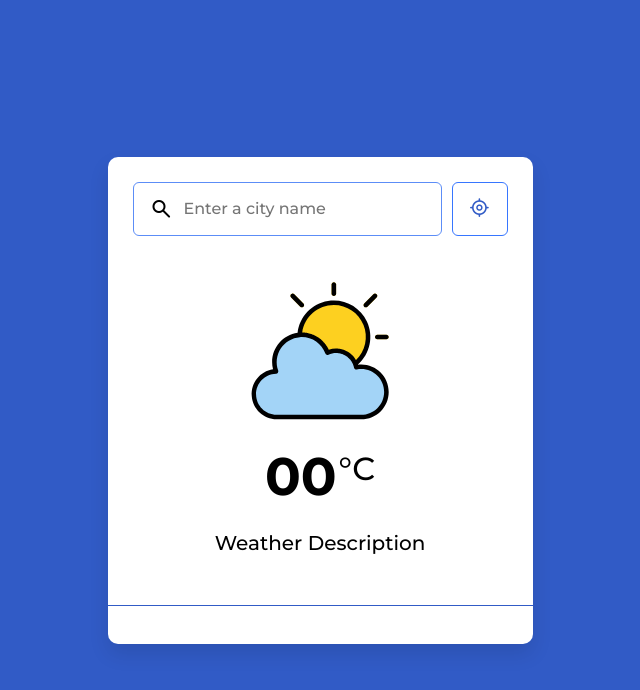
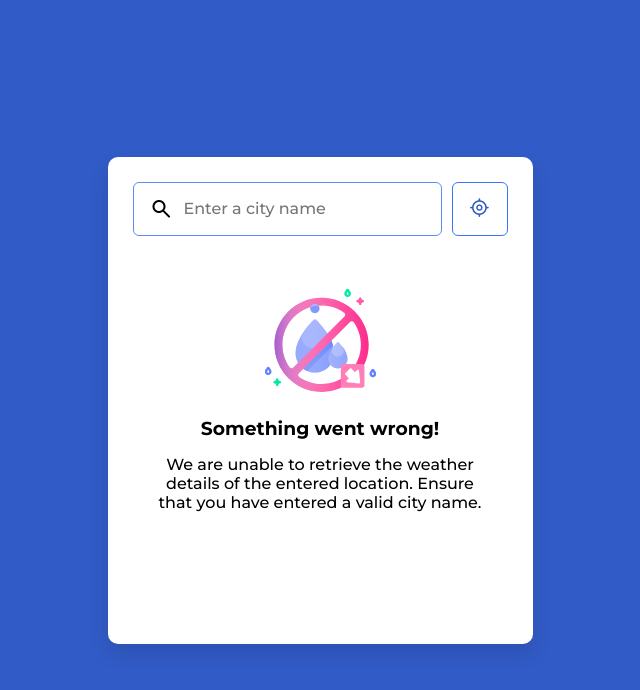
Before and after one commit to Gaurangjodh/WeatherProject, a plain HTML site: page index.html in a window 1280 px wide. Shown: the whole page, without its empty margins (320-960 px from the left). Drawn offline with nearby package versions, Linux system fonts and the light colour scheme; no server answers.

Commit message:
Add error message and default city

```diff
--- a/index.html
+++ b/index.html
@@ -23,6 +23,11 @@
                     </span>
             </button>
         </div>
+        <div class="no-results">
+            <img src="icons/no-result.svg" alt="" class="weather-icon">
+            <h3 class="title">Something went wrong!</h3>
+            <p class="message">We are unable to retrieve the weather details of the entered location. Ensure that you have entered a valid city name.</p>
+        </div>
 
         <!--Weather section-->
         <div class="weather-section">
--- a/script.js
+++ b/script.js
@@ -43,6 +43,7 @@ const displayHourlyForecast = (hourlyData) => {
 
 const getWeatherDetails = async(API_URL) => {
     window.innerWidth <= 768 && searchInput.blur();
+    document.body.classList.remove("show-no-results")
 
     try{
         const response = await fetch(API_URL);
@@ -65,7 +66,7 @@ const getWeatherDetails = async(API_URL) => {
         searchInput.value = data.location.name;
 
     } catch(error) {
-        console.log(error)
+        document.body.classList.add("show-no-results");
     }
 }
 
@@ -90,3 +91,6 @@ locationButton.addEventListener("click", () => {
         console.log("Location access denied. Please enable permission to use this feature.");
     });
 })
+
+//Initialized with a default city
+setupWeatherRequest("london");
--- a/style.css
+++ b/style.css
@@ -20,6 +20,8 @@ body{
     max-width: 425px;
     flex-grow: 1;
     box-shadow: 0 10px 20px rgba(0,0,0,0.1);
+    position: relative;
+    overflow: hidden;
 }
 
 .search-section{
@@ -88,6 +90,36 @@ body{
 
 .search-section .location-button span {
     font-size: 1.3rem;
+}
+
+.no-results{
+    position: absolute;
+    left: 50%;
+    top: 50%;
+    transform: translate(-50%, -50%);
+    width: 100%;
+    padding: 40px;
+    text-align: center;
+    display: none;
+    flex-direction: column;
+    align-items: center;
+    justify-content: center;
+}
+
+body.show-no-results .no-results{
+    display: flex;
+}
+
+.no-results .title{
+    margin: 25px 0 15px;
+}
+
+.no-results .message{
+    font-weight: 500;
+}
+
+body.show-no-results .weather-section{
+    visibility: hidden;
 }
 
 .weather-section .current-weather {
```
